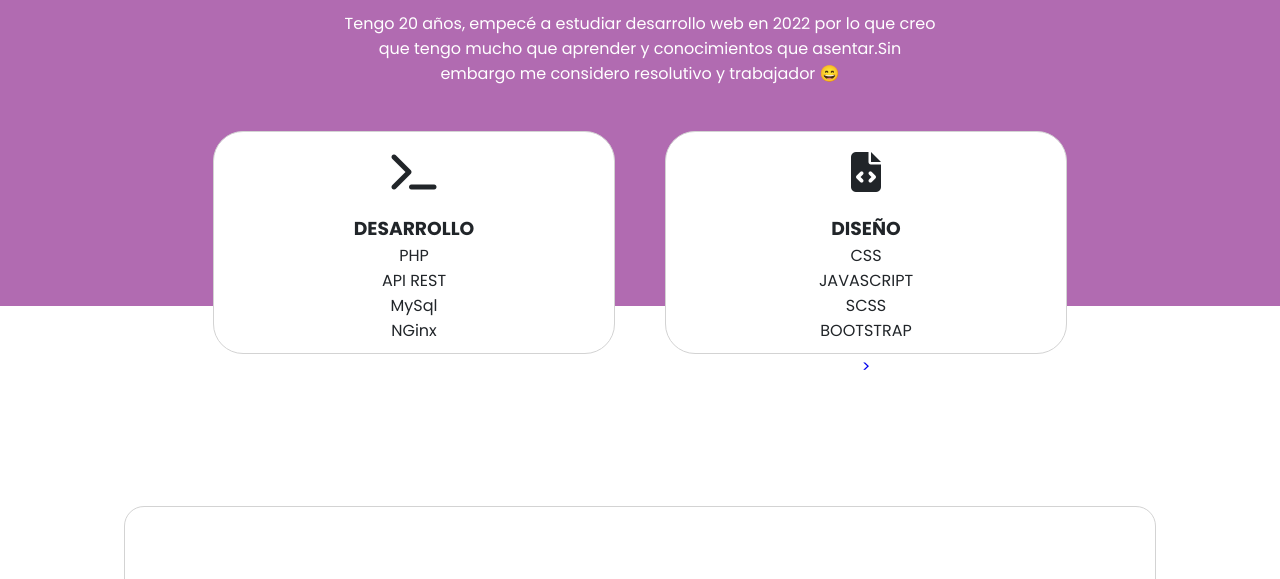
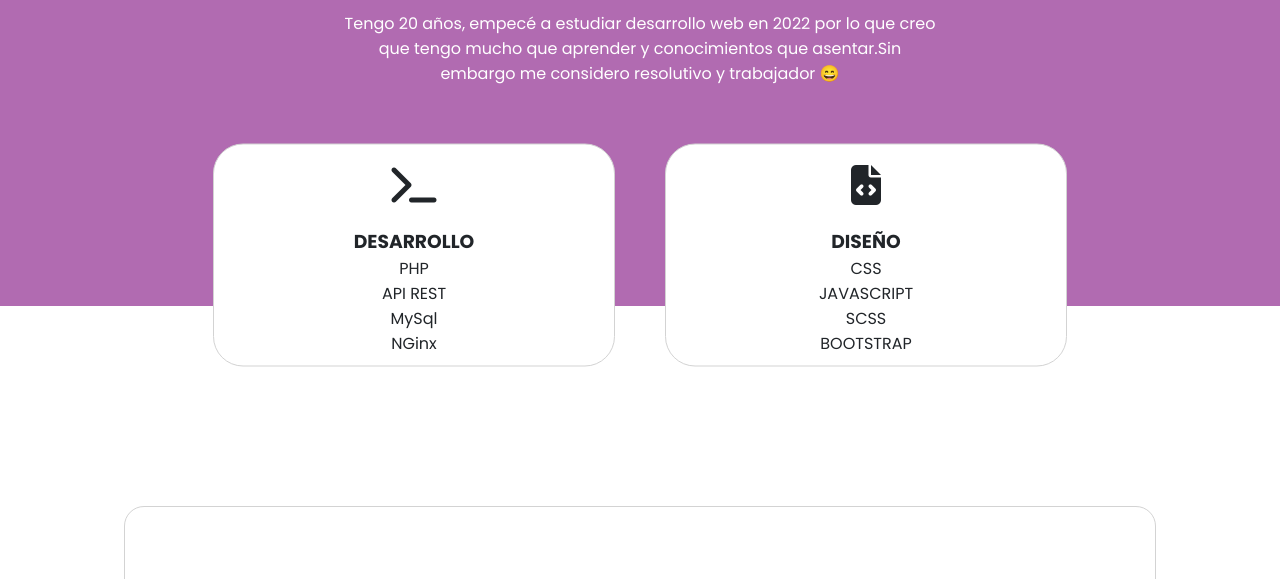
Before and after one commit to Juanmadator/Portfolio, a plain HTML site: page index.html in a window 1280 px wide. Shown: the part 747-1326 px from the top of the page. Drawn offline with Linux system fonts and the light colour scheme; a web font is replaced by a local one.

Commit message:
cambio en html <

```diff
--- a/index.html
+++ b/index.html
@@ -79,7 +79,7 @@
                             <li>BOOTSTRAP</li>
                         </ul>
                     </div>
-                    ></a>
+                    </a>
 
                 </section>
             </div>
```
Also changed, not shown: indexEn.html (+1 -1 lines).
